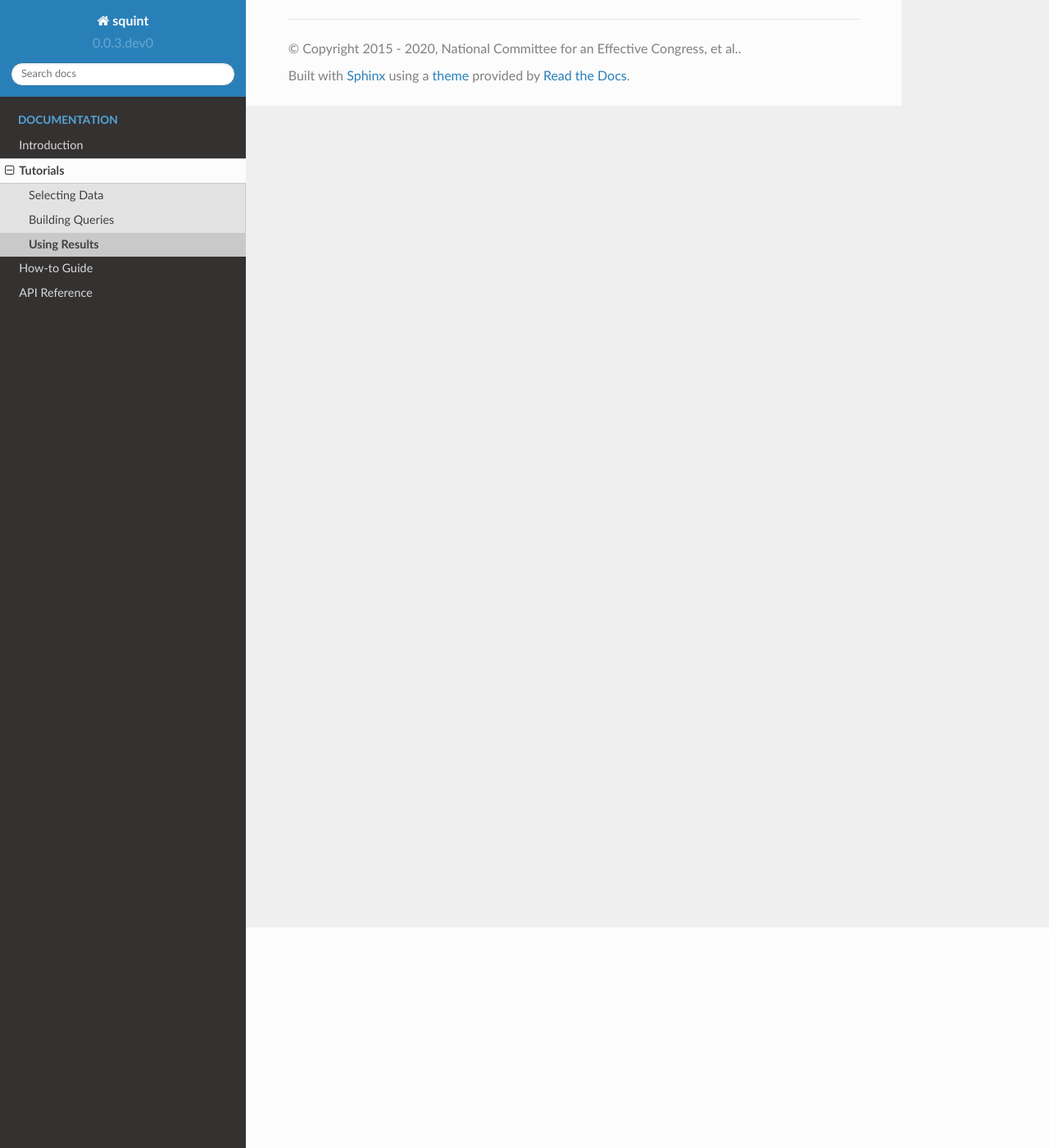
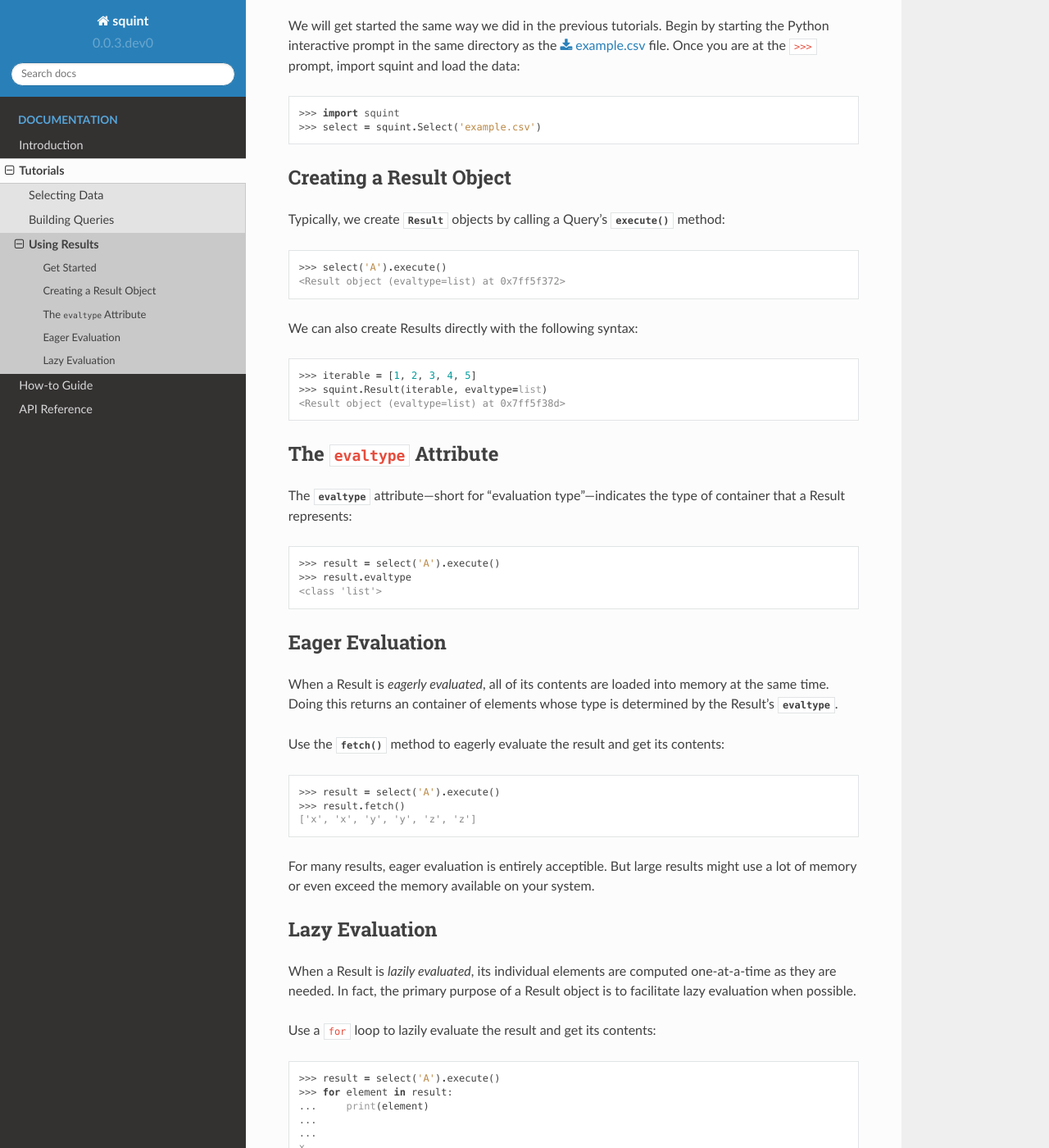
Before and after one commit to shawnbrown/squint, a Sphinx documentation site: the page built from docs/tutorial/result.rst, in a window 1280 px wide and 1400 px high, scrolled down 269 px. Shown: the whole window at 82% size. Built offline with Sphinx 7.4.7 and the Read the Docs theme 2.0.0, drawn with Linux system fonts in a browser that asks for light colours; some of the changed text lies outside the part shown.

Commit message:
Expand "Using Results" tutorial and adjust "Building Queries" tutorial.

```diff
--- a/docs/tutorial/result.rst
+++ b/docs/tutorial/result.rst
@@ -14,6 +14,104 @@
 Using Results
 #############
 
-The following examples demonstrate squint's :class:`Result`
-class. This document builds on the :ref:`selecting-data` and
+The following examples demonstrate squint's :class:`Result` class.
+This document builds on the previous :ref:`selecting-data` and
 :ref:`building-queries` tutorials.
+
+
+Get Started
+===========
+
+We will get started the same way we did in the previous tutorials. Begin
+by starting the Python interactive prompt in the same directory as the
+:download:`example.csv </_static/example.csv>` file. Once you are at
+the ``>>>`` prompt, import squint and load the data::
+
+    >>> import squint
+    >>> select = squint.Select('example.csv')
+
+
+Creating a Result Object
+========================
+
+Typically, we create :class:`Result` objects by calling a Query's
+:meth:`execute() <Query.execute>` method::
+
+    >>> select('A').execute()
+    <Result object (evaltype=list) at 0x7ff5f372>
+
+We can also create Results directly with the following syntax::
+
+    >>> iterable = [1, 2, 3, 4, 5]
+    >>> squint.Result(iterable, evaltype=list)
+    <Result object (evaltype=list) at 0x7ff5f38d>
+
+
+The ``evaltype`` Attribute
+==========================
+
+The :attr:`evaltype <Result.evaltype>` attribute---short
+for "evaluation type"---indicates the type of container
+that a Result represents::
+
+    >>> result = select('A').execute()
+    >>> result.evaltype
+    <class 'list'>
+
+
+.. _eager-evaluation:
+
+Eager Evaluation
+================
+
+When a Result is *eagerly evaluated*, all of its contents
+are loaded into memory at the same time. Doing this returns
+an container of elements whose type is determined by the
+Result's :attr:`evaltype <Result.evaltype>`.
+
+Use the :meth:`fetch() <Result.fetch>` method to eagerly
+evaluate the result and get its contents::
+
+    >>> result = select('A').execute()
+    >>> result.fetch()
+    ['x', 'x', 'y', 'y', 'z', 'z']
+
+For many results, eager evaluation is entirely acceptible.
+But large results might use a lot of memory or even exceed
+the memory available on your system.
+
+
+.. _lazy-evaluation:
+
+Lazy Evaluation
+===============
+
+When a Result is *lazily evaluated*, its individual elements are
+computed one-at-a-time as they are needed. In fact, the primary
+purpose of a Result object is to facilitate lazy evaluation when
+possible.
+
+Use a ``for`` loop to lazily evaluate the result and get its
+contents::
+
+    >>> result = select('A').execute()
+    >>> for element in result:
+    ...     print(element)
+    ...
+    ...
+    x
+    x
+    y
+    y
+    z
+    z
+
+For each iteration of the loop in the above example, the next
+element is evaluated and the previous element is discarded. At
+no point in time do all of the elements occupy memory together.
+
+.. note::
+
+    When lazily evaluating a Result, you are free to check the
+    :attr:`evaltype <Result.evaltype>` but it is never actually
+    used to create an object of that type.
```
Also changed, not shown: docs/tutorial/query.rst (+6 -24 lines).
